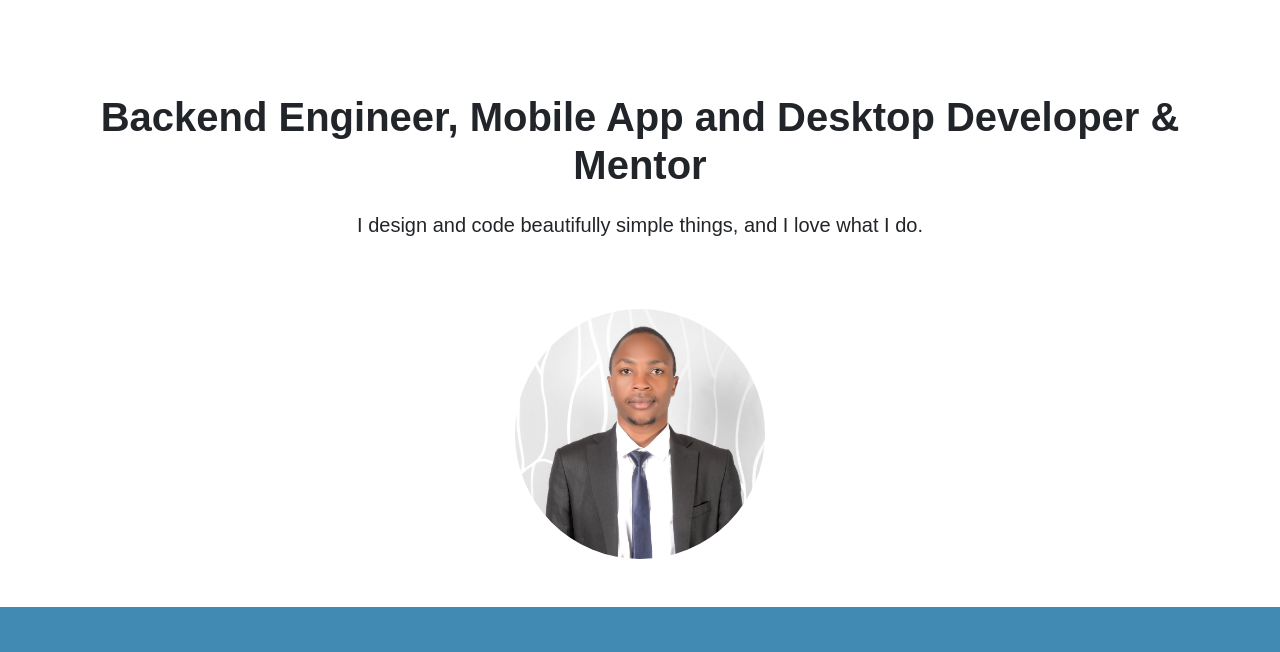
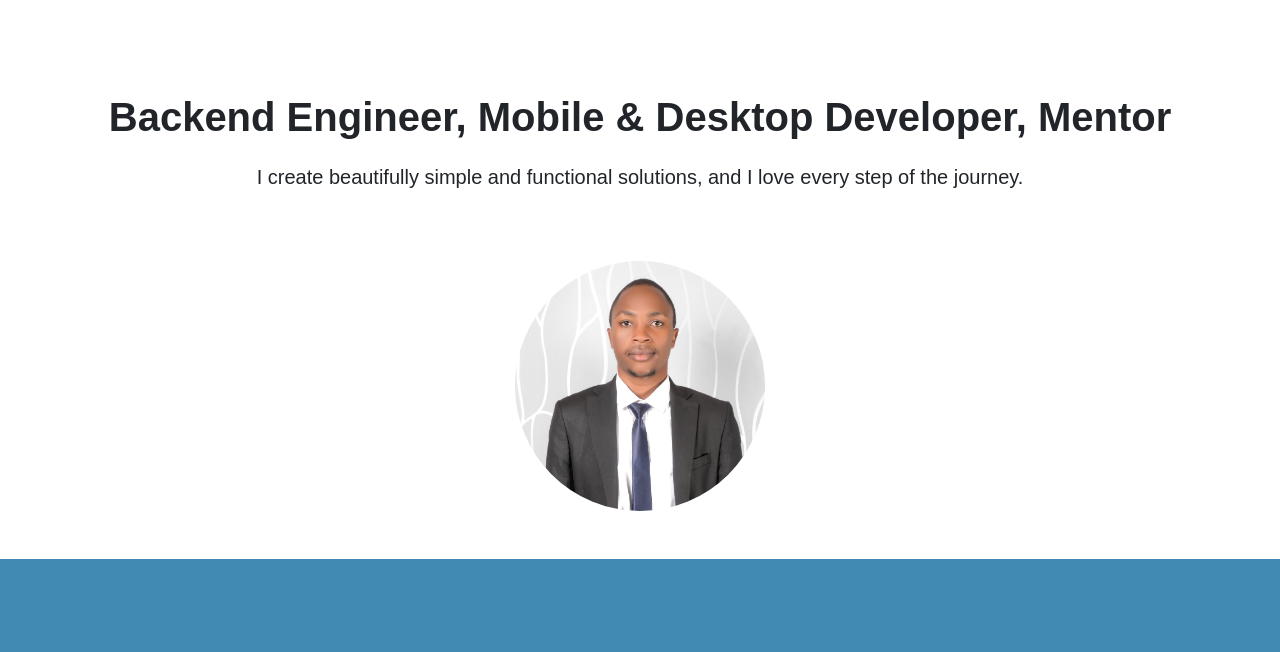
Before and after one commit to DavidMtundi/davidmtundiwebsite, a plain HTML site: page index.html in a window 1280 px wide. Shown: the part 117-769 px from the top of the page. Drawn offline with nearby package versions, Linux system fonts and the light colour scheme.

Commit message:
Update content

```diff
--- a/index.html
+++ b/index.html
@@ -28,10 +28,10 @@
     </nav>
 
     <div class="container text-center">
-        <h1 class="h1-fnt display-5 mt-5 pt-4 font-weight-bold">Backend Engineer, Mobile App and Desktop Developer & Mentor</h1>
-        <p class="p-fnt h5 pb-5 my-4">I design and code beautifully simple things, and I love what I do.</p>
+        <h1 class="h1-fnt display-5 mt-5 pt-4 font-weight-bold">Backend Engineer, Mobile & Desktop Developer, Mentor</h1>
+        <p class="p-fnt h5 pb-5 my-4">I create beautifully simple and functional solutions, and I love every step of the journey.</p>
         <div>
-            <img class="circular-image" src="images/davidcropped.jpg" alt="">
+            <img class="circular-image" src="images/davidcropped.jpg" alt="Profile Picture">
         </div>
         <br><br>
     </div>
```
